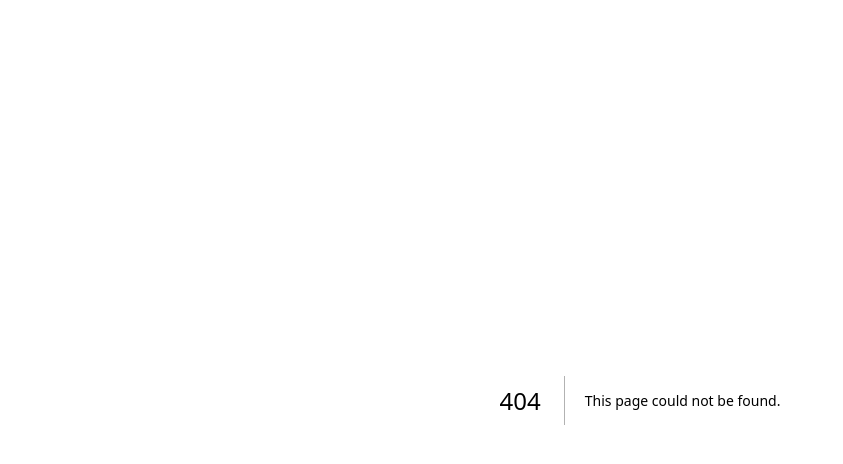
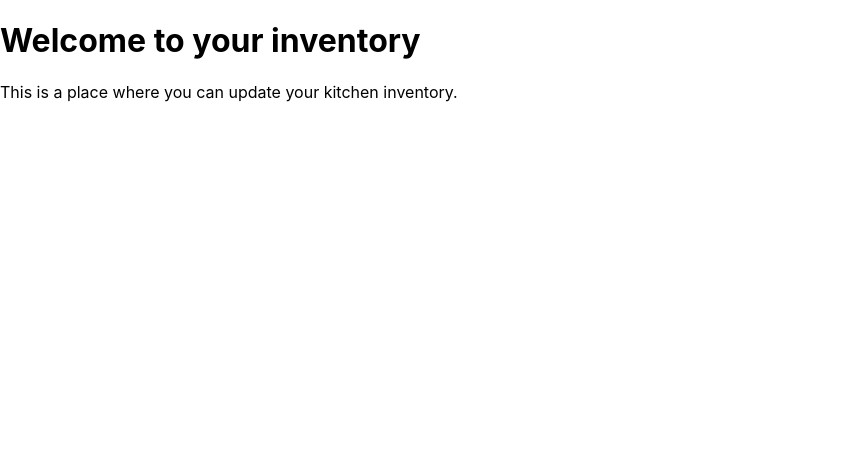
Before and after one commit to crfmc/Sous-next, a Next.js app: page /pantry in a window 1280 px wide. Before the commit this address had no page. Shown: the top 464 px of the page, without its empty margins (0-843 px from the left). Built offline with nearby package versions, Linux system fonts and the light colour scheme.

Commit message:
rename inventory to pantry

```diff
--- a/pages/inventory/index.tsx
+++ b/pages/pantry/index.tsx
@@ -4,6 +4,7 @@ export default function Inventory() {
   return (
     <>
       <h1>Welcome to your inventory</h1>
+      <p>This is a place where you can update your kitchen inventory.</p>
     </>
   );
 }
```
